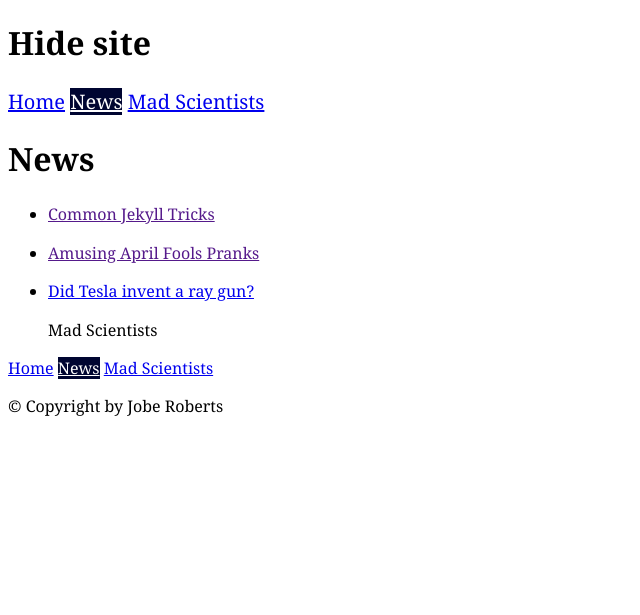
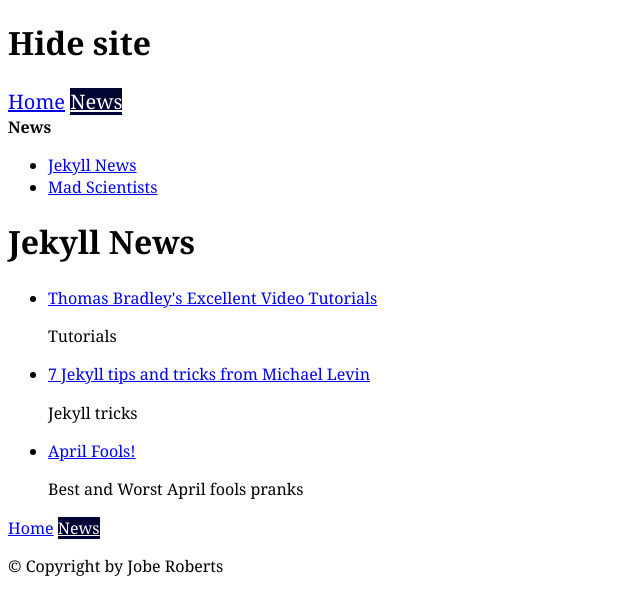
Before and after one commit to Joberrr/hide, a Jekyll site: the page built from news.html, in a window 1280 px wide. Shown: the top 615 px of the page, without its empty margins (0-640 px from the left). Built offline with Jekyll 4.4.1, drawn with Linux system fonts in a browser that asks for light colours; Markdown is read by kramdown in place of the engine named in the settings.

Commit message:
multiple changes

```diff
--- a/_includes/nav.html
+++ b/_includes/nav.html
@@ -1,7 +1,6 @@
 <nav>
 	<ul class="nav {{include.navclass}}">
 		<li><a class="{% if page.url == '/index.html' %}current{% endif %}" href="{{site.baseurl}}/index.html">Home</a></li>
-		<li><a class="{% if page.url == '/news.html' %}current{% endif %}" href="{{site.baseurl}}/news.html">News</a></li>
-		<li><a class="{% if page.url == '/scientists.html' %}current{% endif %}" href="{{site.baseurl}}/scientists.html">Mad Scientists</a></li>
+		<li><a class="{% if page.url contains 'news' or page.url contains 'scientists' %}current{% endif %}" href="{{site.baseurl}}/news.html">News</a></li>
 	</ul>
 </nav>
--- /dev/null
+++ b/_layouts/news.html
@@ -0,0 +1,11 @@
+---
+layout: default
+---
+<strong>News</strong>
+<nav>
+	<ul>
+		<li><a href="{{site.baseurl}}/news.html">Jekyll News</a></li>
+		<li><a href="{{site.baseurl}}/scientists.html">Mad Scientists</a></li>
+	</ul>
+</nav>
+{{content}}
--- /dev/null
+++ b/_posts/news/2014-04-03-common-jekyll-tricks.md
@@ -0,0 +1,9 @@
+---
+layout: news-article
+title: 7 Jekyll tips and tricks from Michael Levin
+meta: Jekyll tricks
+source: http://www.kinnetica.com/2011/04/17/jekyll-tips-and-tricks/
+category: news
+---
+
+Some insightful and delightful tips and tricks.
--- /dev/null
+++ b/_posts/news/2014-04-05-Thomas-Bradley-s-excellent-video-tutorials.md
@@ -0,0 +1,11 @@
+---
+layout: news-article
+title: Thomas Bradley's Excellent Video Tutorials
+meta: Tutorials
+source: https://www.youtube.com/user/acinteractivedesign
+category: news
+---
+
+A fun and well put together tutorial for installing Jekyll and creating your first website.
+
+Watch the full Jekyll list from here: https://www.youtube.com/playlist?list=PLWjCJDeWfDdfVEcLGAfdJn_HXyM4Y7_k-
--- a/news.html
+++ b/news.html
@@ -1,13 +1,13 @@
 ---
-layout: default
+layout: news
 ---
 
-<h1>News</h1>
+<h1>Jekyll News</h1>
 
 <ul>
-	{% for news in site.posts %}
+	{% for news in site.categories.news %}
 	<li>
-		<a href="{{news.source}}">{{news.title}}</a>
+		<a href="{{site.baseurl}}{{news.url}}">{{news.title}}</a>
 		<p>{{news.meta}}</p>
 	</li>
 	{% endfor %}
```
Also changed, not shown: _layouts/news-article.html (added, +11 -0 lines), _posts/mad-scientists/2014-03-31-Giovanni-Aldini-Corpse-Reanimator.md (added, +11 -0 lines), _posts/mad-scientists/2014-03-31-tesla-ray-gun.md (renamed from _posts/2014-03-31-tesla-ray-gun.md, +2 -2 lines), _posts/news/2014-04-01-amusing-april-fools-pranks.md (added, +11 -0 lines), _posts/planet-types/0000-01-01-gas-giant.md (added, +7 -0 lines), _posts/planet-types/0000-02-02-terrestrial.md (added, +7 -0 lines), _posts/planet-types/0000-03-03-dwarf.md (added, +7 -0 lines), index.html (+24 -3 lines), scientists.html (added, +14 -0 lines), _posts/2014-04-01-amusing-april-fools-pranks.md (deleted), _posts/2014-04-03-common-jekyll-tricks.md (deleted).
